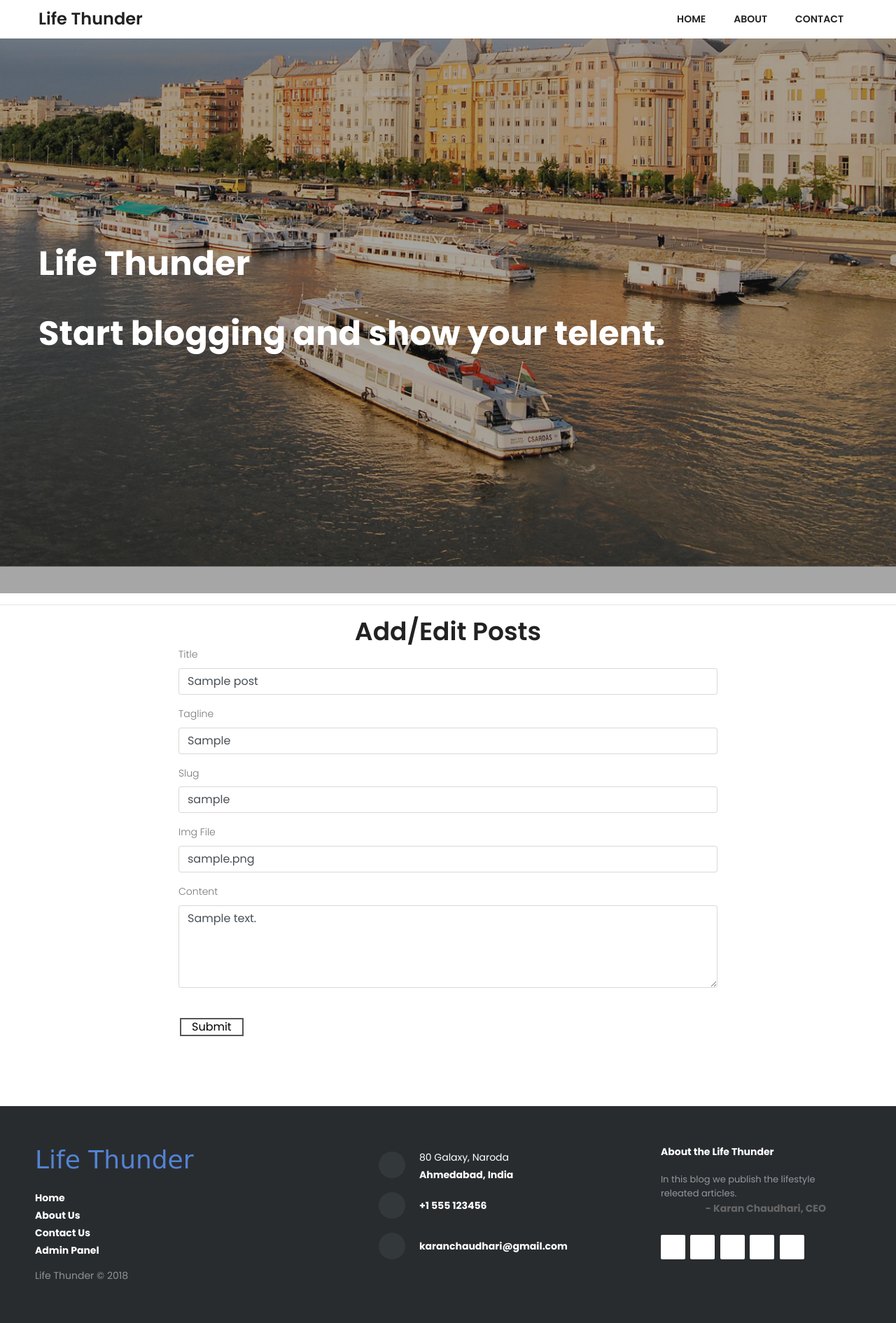
After one commit to karan-chaudhari/flask-blog, a Flask app: page /edit/1 in a window 1280 px wide. The commit adds this page. Shown: the whole page at 70% size. Run offline with Flask 2, Linux system fonts and the light colour scheme; tables that the repository leaves empty hold one stand-in row (values such as "Sample post"); some libraries are stand-ins or nearby versions; some web fonts are replaced.

Commit message:
Edit posts from admin deshboard

```diff
--- a/main.py
+++ b/main.py
@@ -1,4 +1,4 @@
-from flask import Flask, render_template, request, flash, session
+from flask import Flask, render_template, request, flash, session, redirect
 from flask_sqlalchemy import SQLAlchemy
 from datetime import datetime
 import json, os, math
@@ -89,6 +89,34 @@ def deshboard():
         return render_template("deshboard.html",params=params,posts=posts)
     return render_template("login.html",params=params)
 
+@app.route("/edit/<string:sno>",methods=["GET","POST"])
+def edit(sno):
+    if 'admin' in session and session['admin'] == params['admin_user']:
+        if request.method == "POST":
+            box_title = request.form.get('title')
+            box_tagline = request.form.get('tagline')
+            box_slug = request.form.get('slug')
+            box_img = request.form.get('img_file')
+            box_content = request.form.get('content')
+            date = datetime.now()
+            if sno=='0':
+                post = Posts(title=box_title,tagline=box_tagline,slug=box_slug,img_file=box_img,content=box_content)
+                db.session.add(post)
+                db.session.commit()
+                return redirect("/")
+            else:
+                post = Posts.query.filter_by(sno=sno).first()
+                post.title = box_title
+                post.tagline = box_tagline
+                post.slug = box_slug
+                post.img_file = box_img
+                post.content = box_content
+                post.datetime = date
+                db.session.commit()
+                return redirect("/deshboard")
+    post = Posts.query.filter_by(sno=sno).first()
+    return render_template("edit.html",params=params,sno=sno,post=post)
+
 @app.route("/logout")
 def logout():
     session.pop('admin')
--- /dev/null
+++ b/templates/edit.html
@@ -0,0 +1,56 @@
+{% extends "layout.html" %}
+{% block body %}
+   <h1 class="text-center">Add/Edit Posts</h1>
+        </div>
+      </div>
+    </div>
+ <!-- Main Content -->
+    <div class="container">
+      <div class="row">
+        <div class="col-lg-8 col-md-10 mx-auto">
+          <form name="sentMessage" id="contactForm" action="/edit/{{sno}}" method="post" novalidate>
+            <div class="control-group">
+              <div class="form-group floating-label-form-group controls">
+                <label>Title</label>
+                <input type="text" class="form-control" placeholder="Title" id="title" name="title" value="{{post.title}}">
+                <p class="help-block text-danger"></p>
+              </div>
+            </div>
+            <div class="control-group">
+              <div class="form-group floating-label-form-group controls">
+                <label>Tagline</label>
+                <input type="text" class="form-control" placeholder="Tagline" id="tagline" name="tagline" value="{{post.tagline}}">
+                <p class="help-block text-danger"></p>
+              </div>
+            </div>
+            <div class="control-group">
+              <div class="form-group col-xs-12 floating-label-form-group controls">
+                <label>Slug</label>
+                <input type="text" class="form-control" placeholder="Slug" id="slug" name="slug" value="{{post.slug}}">
+                <p class="help-block text-danger"></p>
+              </div>
+            </div>
+            <div class="control-group">
+              <div class="form-group floating-label-form-group controls">
+                <label>Img File</label>
+                <input class="form-control" placeholder="Img File" id="img_file" name="img_file" value="{{post.img_file}}" ></input>
+                <p class="help-block text-danger"></p>
+              </div>
+            </div>
+            <div class="control-group">
+              <div class="form-group floating-label-form-group controls">
+                <label>Content</label>
+                <textarea rows="5" class="form-control" placeholder="Content" id="content" name="content">{{post.content}}</textarea>
+                <p class="help-block text-danger"></p>
+              </div>
+            </div>
+            <br>
+            <div id="success"></div>
+            <div class="form-group">
+              <button type="submit" class="button button1" id="sendMessageButton">Submit</button>
+            </div>
+          </form>
+        </div>
+      </div>
+    </div>
+{% endblock %}
--- a/templates/post.html
+++ b/templates/post.html
@@ -66,7 +66,8 @@
 </div>
 <div class="post-body post-content">
 <img alt="{{post.title}}" border="0" src="{{url_for('static',filename=fname)}}" title="{{post.title}}" width="100%" />
-<p><h4>{{post.content}}</h4></p>
+<p><h4>
+<textarea readonly="readonly" rows="30" class="form-control">{{post.content}}</textarea></h4></p>
 </div>
 </div>
        <comment>
```
Also changed, not shown: templates/deshboard.html (+7 -2 lines).
